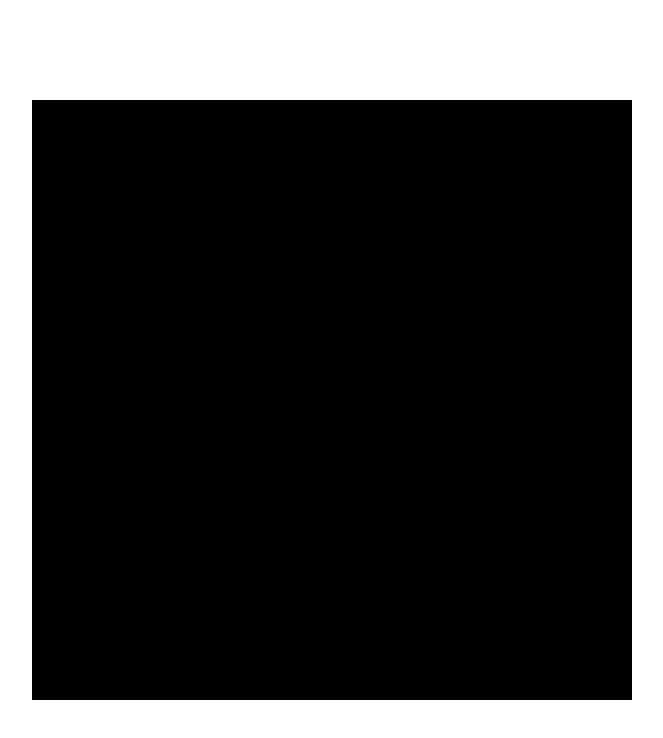
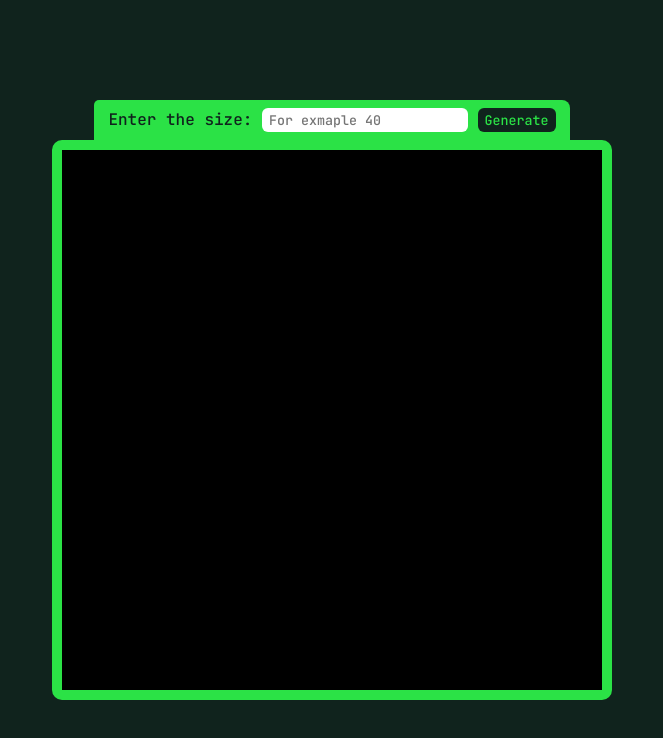
Before and after one commit to hematw/EtchASketch-Odin, a plain HTML site: page index.html in a window 1280 px wide. Shown: the whole page, without its empty margins (308-971 px from the left). Drawn offline with Linux system fonts and the light colour scheme.

Commit message:
Size input Add

```diff
--- a/index.html
+++ b/index.html
@@ -10,6 +10,12 @@
 
 <body>
     <div class="container">
+        <div class="size-container">
+            <label for="size">Enter the size: </label>
+            <input type="number" id="size-input" placeholder="For exmaple 40">
+            <input type="button" id="btn" value="Generate">
+            <p class="error"></p>
+        </div>
         <div class="grid-container">
 
         </div>
--- a/script.js
+++ b/script.js
@@ -1,22 +1,35 @@
 const gridContainer = document.querySelector(".grid-container");
+const htmlRoot = document.querySelector(":root");
+const btn = document.querySelector("#btn");
+const sizeInput = document.querySelector("#size-input");
+const error = document.querySelector(".error")
+
+let size = getComputedStyle(htmlRoot).getPropertyValue("--size");
 
 function addDivs(num) {
-    num = num ** 2*4;
+    num = num ** 2;
     for (let i = 0; i < num; i++) {
         gridContainer.innerHTML += '<div class="grid-item"></div>'
     }
 }
-addDivs(20);
+addDivs(size);
 
 function randomColor() {
     let colorCode = '';
     for(let i = 0; i<6; i++) {
         colorCode += Math.floor(Math.random() * 16).toString(16);
     }
-
     return colorCode;
 }
 
+btn.addEventListener("click", ()=> {
+    if(!sizeInput.value || sizeInput.value>100) {
+        error.innerHTML = "Invalid input!"
+    } else {
+        gridContainer.innerHTML = "";
+        addDivs(sizeInput.value)
+    }
+})
 
 const gridItems = document.querySelectorAll(".grid-item");
 gridItems.forEach((item) => {
--- a/style.css
+++ b/style.css
@@ -1,24 +1,54 @@
+@import url('https://fonts.googleapis.com/css2?family=JetBrains+Mono:wght@500&display=swap');
+
+:root {
+    --size: 40;
+}
+
 * {
     box-sizing: border-box;
     margin: 0;
     padding: 0;
+    font-family: 'JetBrains Mono', monospace;
 }
+
 .container {
     display: flex;
     justify-content: center;
     align-items: center;
     height: 100vh;
+    background-color: #10231d;
+    flex-direction: column;
 }
+
 .grid-container {
     display: flex;
     flex-wrap: wrap;
-    width: 600px;
-    border-radius: 20px;
+    width: 560px;
+    border-radius: 10px;
+    border: 10px solid #2be246;
 }
 
 .grid-item {
-    width: calc(100% / 40);
-    padding-bottom: calc(100% /40);
+    width: calc(100% / var(--size));
+    padding-bottom: calc(100% /var(--size));
     background-color: #000;
     box-sizing: border-box;
 }
+
+.size-container {
+    background-color: #2be246;
+    color: #10231d;
+    padding: 8px 14px;
+    border-radius: 5px 8px 0 0;
+}
+
+.size-container input {
+    padding: 3px 7px;
+    border-radius: 6px;
+    border: none;
+}
+
+.size-container input[type="button"] {
+    background-color: #10231d;
+    color: #2be246;
+}
```
Also changed, not shown: screenshot.png.
